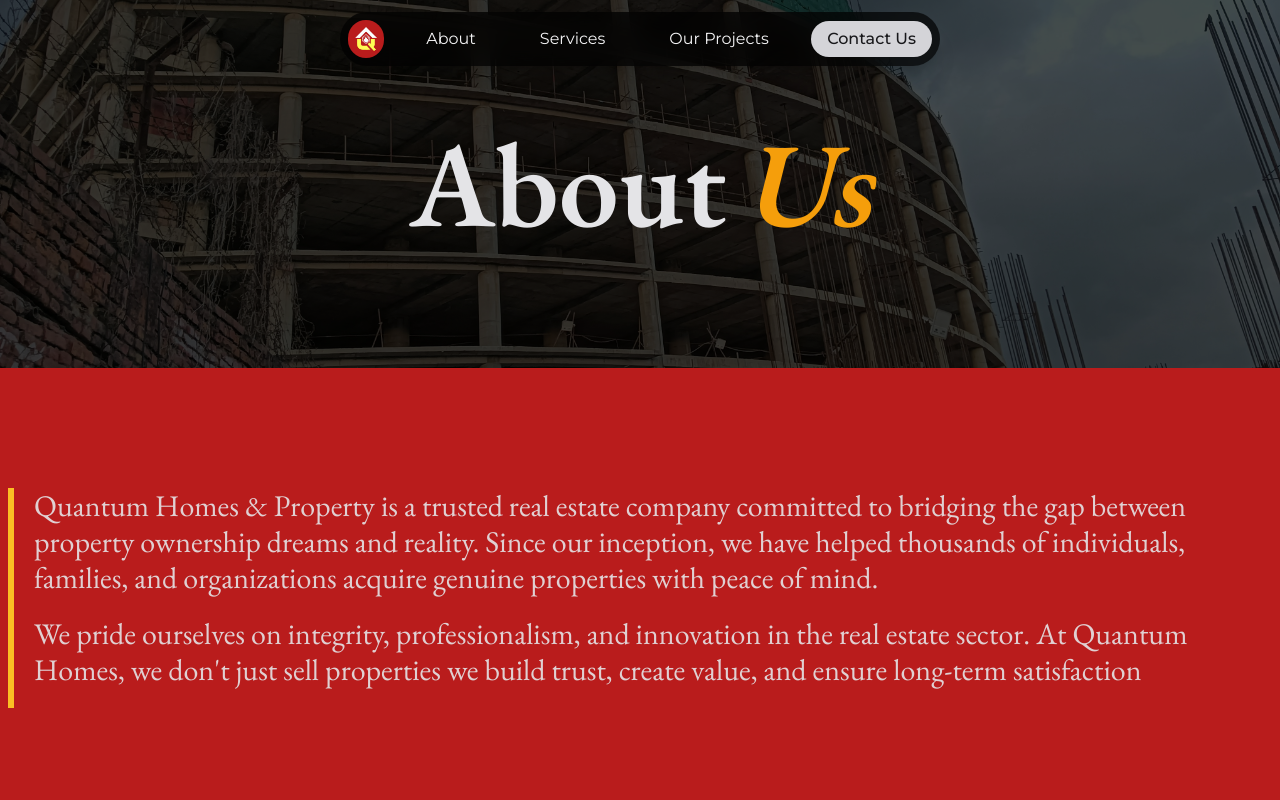
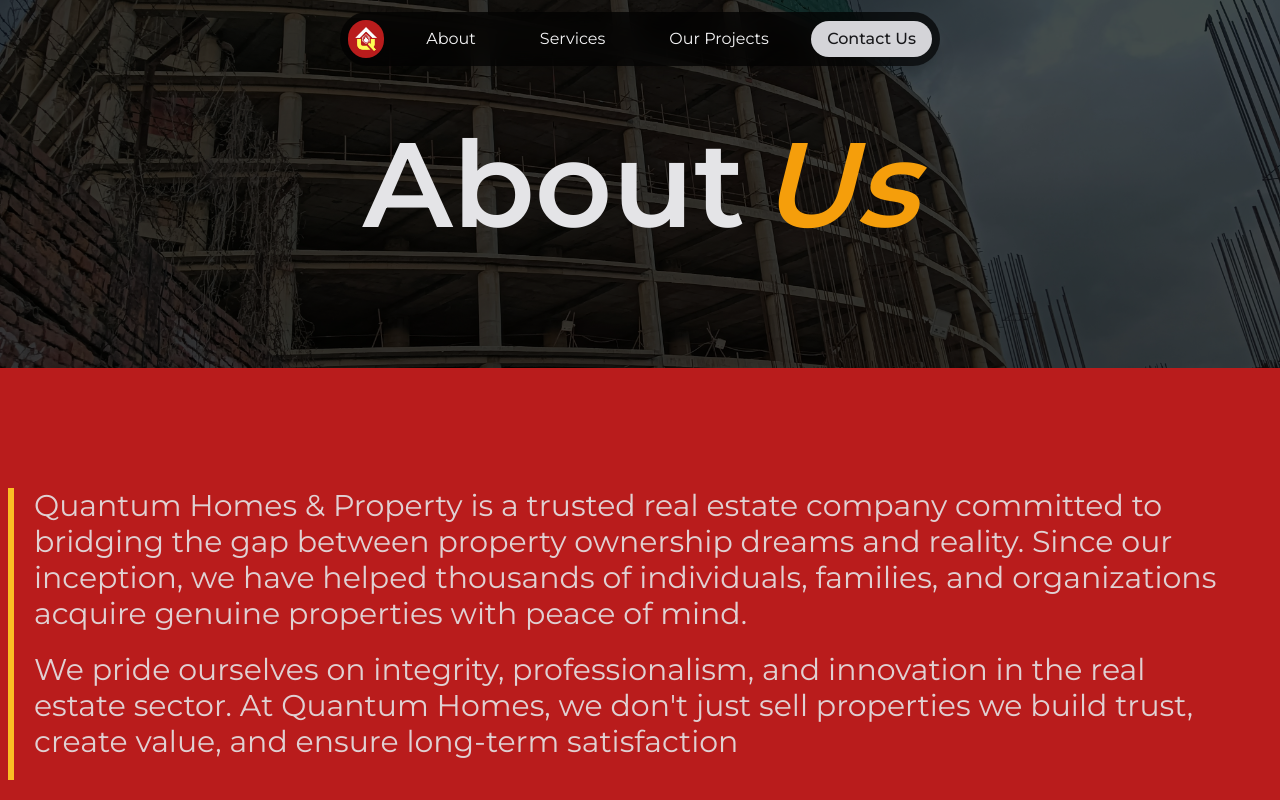
Before and after one commit to JhimmieC137/quantum, a Next.js app: page /about in a window 1280 px wide. Shown: the top 800 px of the page. Built offline with nearby package versions, Linux system fonts and the light colour scheme.

Commit message:
More adjustments

```diff
--- a/src/components/HeroBanner.tsx
+++ b/src/components/HeroBanner.tsx
@@ -1,6 +1,7 @@
 'use client'
 
 import { brand } from "@/lib/constants";
+import { montserrat } from "@/lib/fonts";
 
 interface HeroBannerProps {
   /** Background image path e.g. "/wallpapers/construction_1.jpg" */
@@ -26,7 +27,7 @@ export default function HeroBanner({
                 alt={`${title} ${titleAccent}`}
                 className="absolute inset-0 object-cover object-center w-full h-full"
             />
-            <p className="absolute inset-0 flex items-center justify-center text-zinc-200 text-5xl sm:text-7xl lg:text-[7.5rem] font-semibold z-20">
+            <p className={`${montserrat.className} absolute inset-0 flex items-center justify-center text-zinc-200 text-5xl sm:text-7xl lg:text-[7.5rem] font-semibold z-20`}>
                 {title}
                 <span className={`${brand.amberAltText} italic ml-4`}>{titleAccent}</span>
             </p>
--- a/src/components/Investment.tsx
+++ b/src/components/Investment.tsx
@@ -51,7 +51,7 @@ const InvestmentSection: React.FC<Props> = () => {
                 {/* Buttons */}
                 <div className="flex gap-4">
                     <a href="/contact" className={`max-w-fit m-auto py-2 px-4 rounded-lg border border-transparent bg-zinc-200 ${brand.redText} text-md hover:bg-transparent hover:border-zinc-200/20 hover:text-zinc-200 duration-150 ease-in-out hover:shadow-xl cursor-pointer shadow-lg`}>
-                        <p>
+                        <p className={montserrat.className}>
                             Start Your Journey
                         </p>
                     </a>
--- a/src/components/PageHero.tsx
+++ b/src/components/PageHero.tsx
@@ -38,7 +38,7 @@ export default function PageHero({
             {paragraphs.map((text, i) => (
               <p
                 key={i}
-                className="text-zinc-200/90 lg:text-3xl md:text-2xl text-md lg:pr-10 p-0 mb-5 max-w-[80rem]"
+                className={`${montserrat.className} text-zinc-200/90 lg:text-3xl md:text-2xl text-md lg:pr-10 p-0 mb-5 max-w-[80rem]`}
               >
                 {text}
               </p>
--- a/src/sections/services/ServiceHero.tsx
+++ b/src/sections/services/ServiceHero.tsx
@@ -33,7 +33,7 @@ export default function ServiceHero({
                 <div className="w-full max-w-[1400px] mx-auto px-5 sm:px-8 lg:px-10 pb-[8%]">
                     <div className="w-fit flex gap-x-1.5 justify-center items-center p-2 border border-zinc-200/40 rounded-lg bg-transparent shadow-md mb-4">
                         <CgMenuGridO className="size-4 text-zinc-200"/>
-                        <p className="text-zinc-100/80 text-xs sm:text-sm">{category}</p>
+                        <p className={`${montserrat.className} text-zinc-100/80 text-xs sm:text-sm`}>{category}</p>
                     </div>
 
                     <FadeUp>
@@ -46,7 +46,7 @@ export default function ServiceHero({
                     <div className="flex gap-x-5">
                         <div className={`${brand.amberBg} p-[3px] max-w-[10px] shrink-0 z-20`}/>
                         <FadeRight>
-                            <p className="text-zinc-200/90 text-sm sm:text-base lg:text-lg mb-5 max-w-[45rem]">
+                            <p className={`${montserrat.className} text-zinc-200/90 text-sm sm:text-base lg:text-lg mb-5 max-w-[45rem]`}>
                                 {description}
                             </p>
                         </FadeRight>
```
